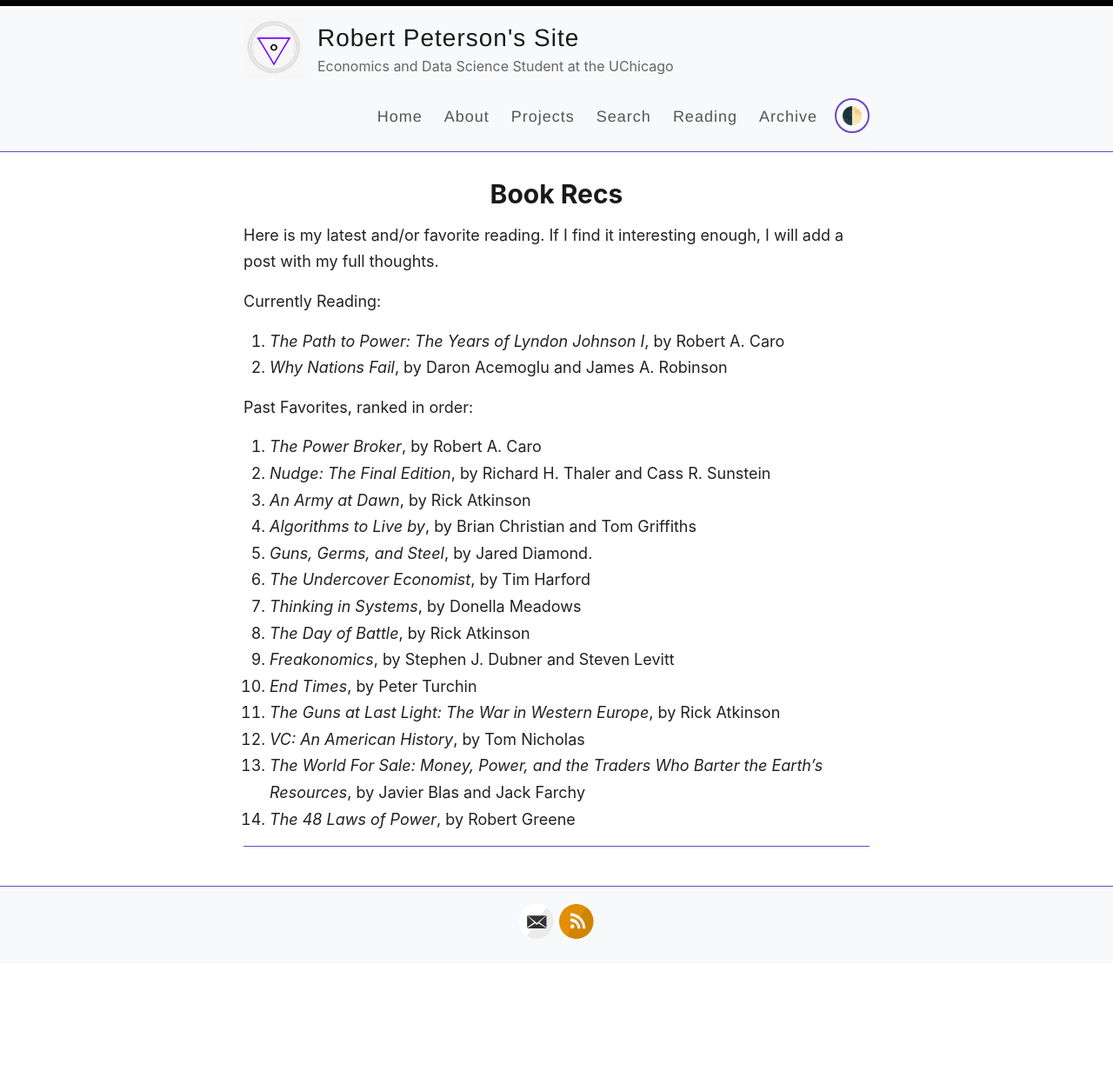
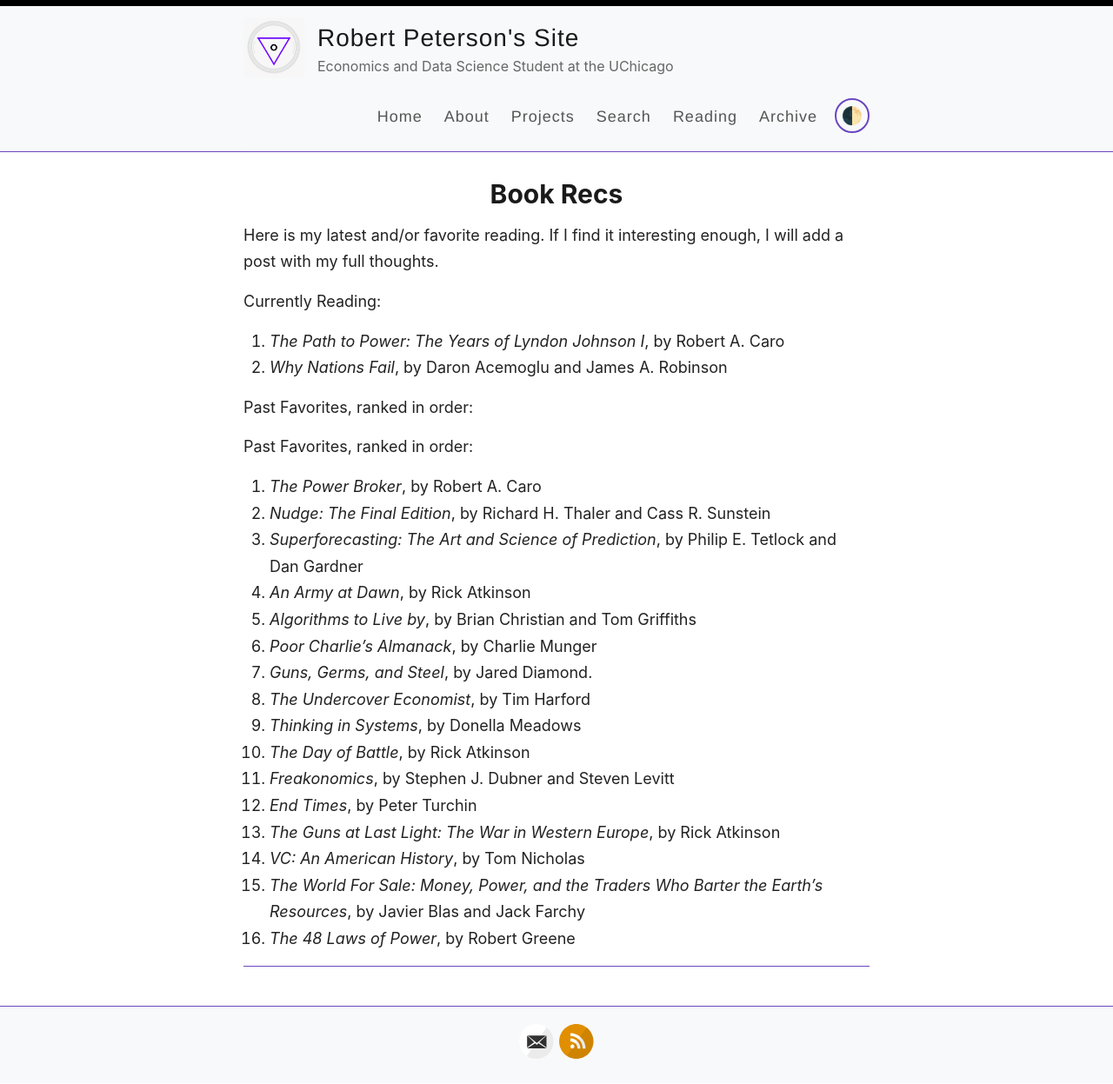
Before and after one commit to RobfPeterson/RobfPeterson.github.io, a Jekyll site: the page built from _pages/reading.md, in a window 1280 px wide. Shown: the whole page at 87% size. Built offline with Jekyll 4.4.1, drawn with Linux system fonts in a browser that asks for light colours; some web fonts are replaced; before the commit the page ends 1110 px from its top, so only the background shows below that.

Commit message:
Update reading.md

```diff
--- a/_pages/reading.md
+++ b/_pages/reading.md
@@ -12,17 +12,21 @@ Currently Reading:
 2. *Why Nations Fail*, by Daron Acemoglu and James A. Robinson
 
 Past Favorites, ranked in order:
+
+Past Favorites, ranked in order:
 1. *The Power Broker*, by Robert A. Caro
 2. *Nudge: The Final Edition*, by Richard H. Thaler and Cass R. Sunstein
-3. *An Army at Dawn*, by Rick Atkinson
-4. *Algorithms to Live by*, by Brian Christian and Tom Griffiths
-5. *Guns, Germs, and Steel*, by Jared Diamond.
-6. *The Undercover Economist*, by Tim Harford
-7. *Thinking in Systems*, by Donella Meadows
-8. *The Day of Battle*, by Rick Atkinson
-9. *Freakonomics*, by Stephen J. Dubner and Steven Levitt
-10. *End Times*, by Peter Turchin
-11. *The Guns at Last Light: The War in Western Europe*, by Rick Atkinson
-12. *VC: An American History*, by Tom Nicholas
-13. *The World For Sale: Money, Power, and the Traders Who Barter the Earth's Resources*, by Javier Blas and Jack Farchy
-14. *The 48 Laws of Power*, by Robert Greene
+3. *Superforecasting: The Art and Science of Prediction*, by Philip E. Tetlock and Dan Gardner
+4. *An Army at Dawn*, by Rick Atkinson
+5. *Algorithms to Live by*, by Brian Christian and Tom Griffiths
+6. *Poor Charlie's Almanack*, by Charlie Munger
+7. *Guns, Germs, and Steel*, by Jared Diamond.
+8. *The Undercover Economist*, by Tim Harford
+9. *Thinking in Systems*, by Donella Meadows
+10. *The Day of Battle*, by Rick Atkinson
+11. *Freakonomics*, by Stephen J. Dubner and Steven Levitt
+12. *End Times*, by Peter Turchin
+13. *The Guns at Last Light: The War in Western Europe*, by Rick Atkinson
+14. *VC: An American History*, by Tom Nicholas
+15. *The World For Sale: Money, Power, and the Traders Who Barter the Earth's Resources*, by Javier Blas and Jack Farchy
+16. *The 48 Laws of Power*, by Robert Greene
```
